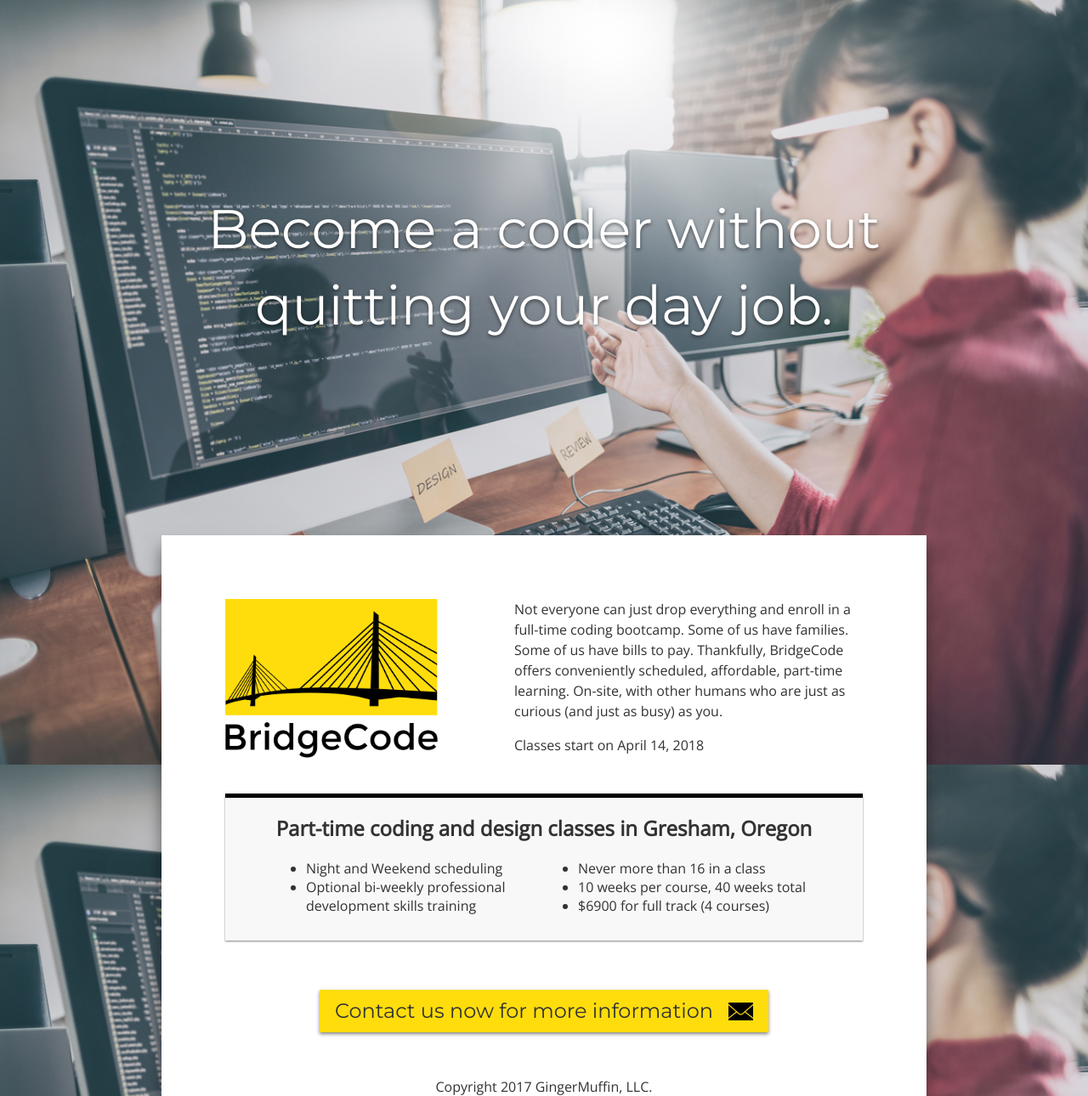
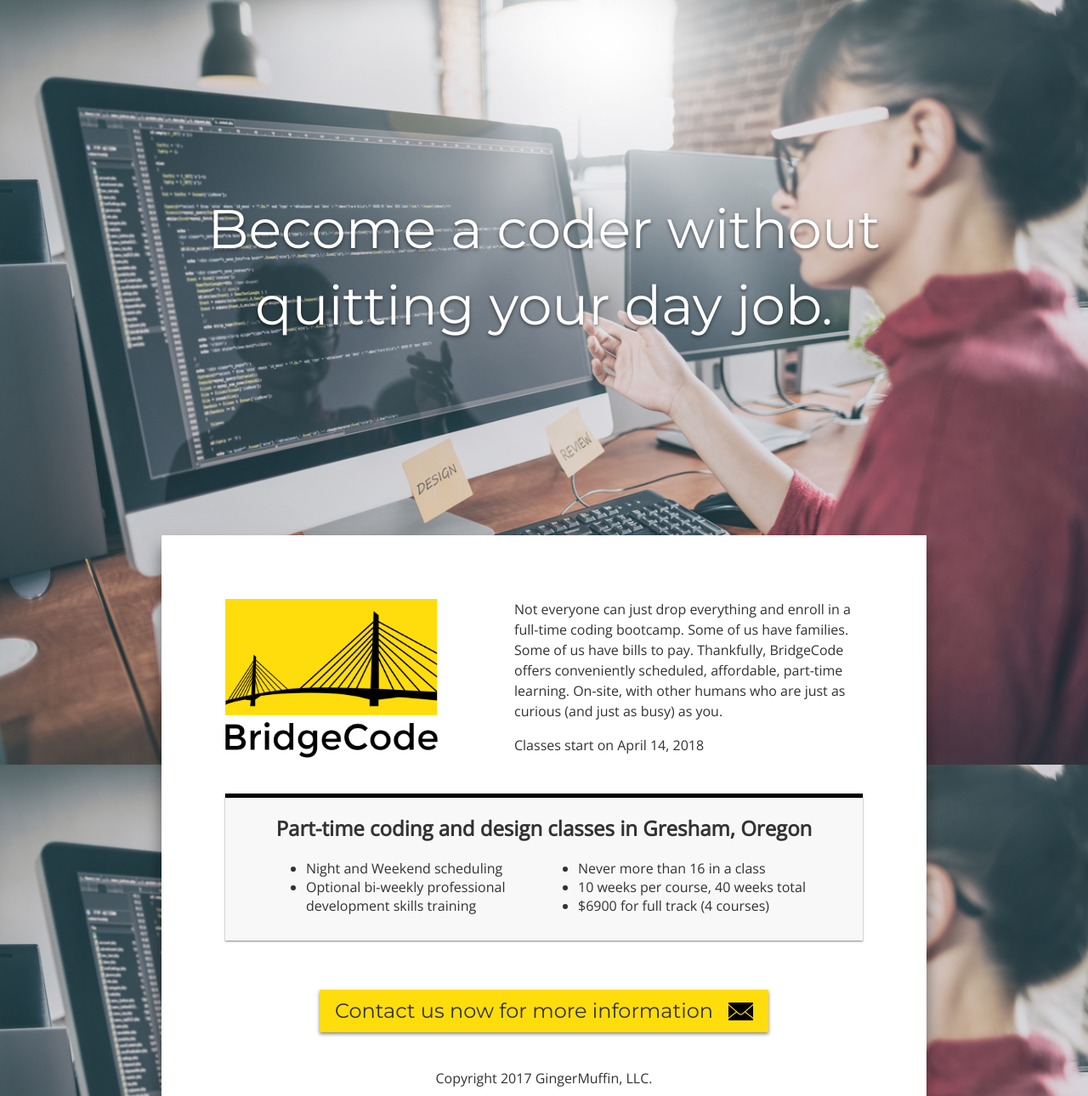
Before and after one commit to bridgecodepdx/bridgecodepdx, a Jekyll site: the page built from index.html, in a window 1280 px wide. Shown: the whole page at 85% size. Built offline with Jekyll 4.4.1, drawn with Linux system fonts in a browser that asks for light colours.

Commit message:
copyright hotfix

```diff
--- a/assets/sass/layout/_footer.scss
+++ b/assets/sass/layout/_footer.scss
@@ -3,7 +3,7 @@
 // -----------------------------------------------------------------------------
 .copyright {
   position: absolute;
-  bottom: 0;
+  bottom: 10px;
   left: 50%;
   transform: translateX(-50%);
 }
```
Also changed, not shown: 1 other file.
